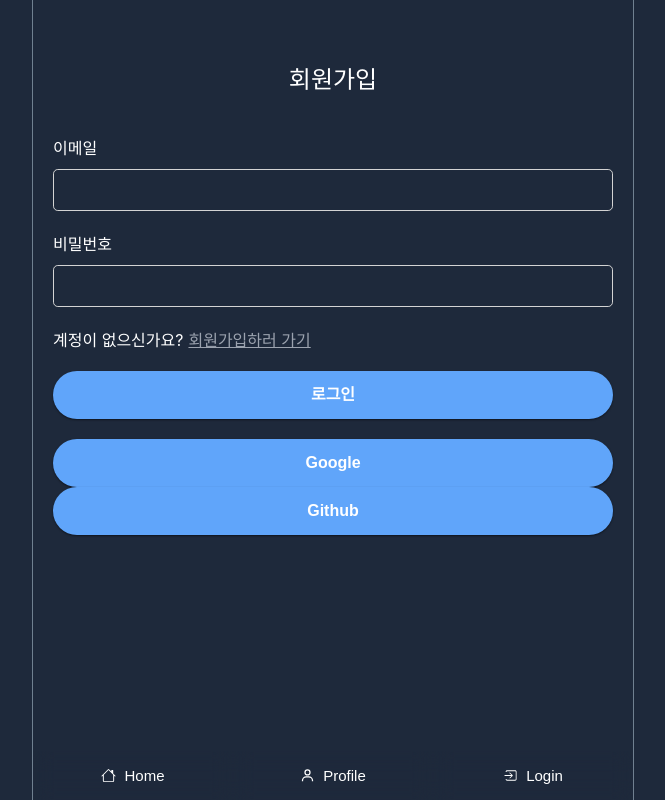
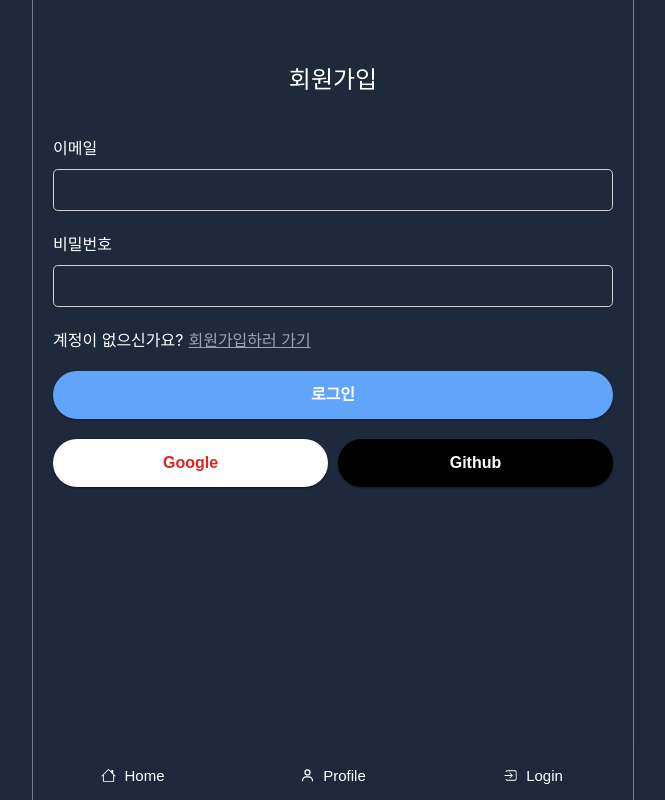
Before and after one commit to SeungGukYoo/ISNS, a React (Create React App) app: page /signin in a window 1280 px wide. Shown: the whole page, without its empty margins (307-972 px from the left). Built offline with nearby package versions, Linux system fonts and the light colour scheme; no server answers.

Commit message:
style: 로그인 버튼 스타일링

```diff
--- a/src/index.scss
+++ b/src/index.scss
@@ -72,6 +72,7 @@ a {
       align-items: center;
       justify-content: center;
       background-color: transparent;
+      cursor: pointer;
       & .navigation__icon {
         background-color: transparent;
       }
@@ -238,6 +239,11 @@ a {
     &.error-msg {
       color: $dangerColor;
     }
+    .form__company-btn {
+      display: grid;
+      grid-template-columns: repeat(2, minmax(0, 1fr));
+      grid-column-gap: 10px;
+    }
   }
 
   &__block-lg {
@@ -272,5 +278,21 @@ a {
     &:focus {
       background-color: $activeColor;
     }
+    &.google-btn {
+      background-color: $white;
+      color: $dangerColor;
+      &:hover,
+      &:focus {
+        background-color: #e5e5e5;
+      }
+    }
+    &.github-btn {
+      background-color: black;
+      color: $white;
+      &:hover,
+      &:focus {
+        background-color: rgb(32, 32, 32);
+      }
+    }
   }
 }
```
